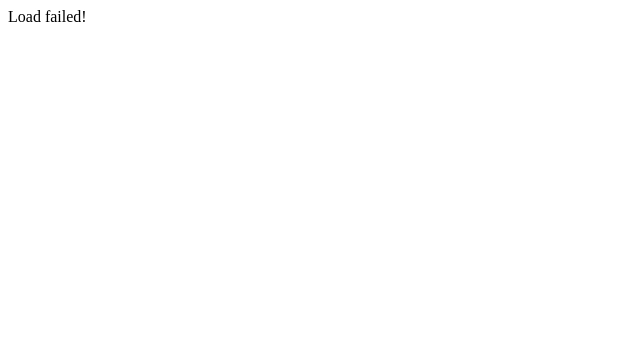
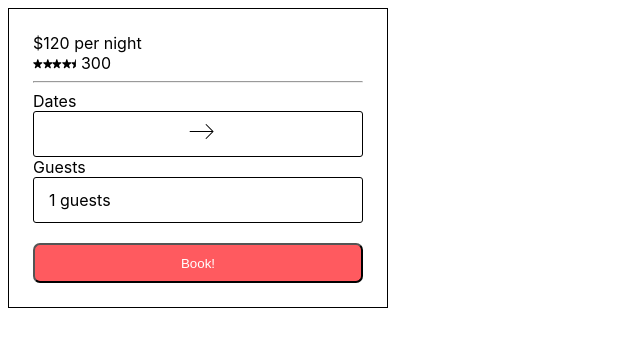
Before and after one commit to lodge-io/booking-module, a React app: page / in a window 1280 px wide. Shown: the top 346 px of the page, without its empty margins (0-640 px from the left). Built offline with nearby package versions, Linux system fonts and the light colour scheme; no server answers; the HTML template or start-up script is replaced by a standard one.

Commit message:
Refactor to more easily be cloned and run

```diff
--- a/client/src/App.jsx
+++ b/client/src/App.jsx
@@ -1,7 +1,7 @@
 import React from 'react';
 import ReactDOM from 'react-dom';
 import Booking from './components/Booking.jsx';
-
+console.log('asdfasdf');
 const listing = {
   id: 123,
   requirements: [],
@@ -13,5 +13,5 @@ const listing = {
   bookings: [],
 };
 
-ReactDOM.render(<Booking id={11} />,
-  document.querySelector('#app'));
+ReactDOM.render(<Booking listing={listing} id={11} />,
+  document.querySelector('#booking-module'));
--- a/client/src/components/Booking.jsx
+++ b/client/src/components/Booking.jsx
@@ -79,7 +79,7 @@ class Booking extends React.Component {
   componentDidMount() {
     const { listing, id } = this.state;
     if (!listing) {
-      fetch(`/listings/${id}`)
+      fetch(`http://localhost:3000/listings/${id}`)
         .then(res => res.json())
         .then((newListing) => {
           newListing.bookings.forEach((booking) => {
@@ -211,7 +211,7 @@ class Booking extends React.Component {
       calOpen, listing, selecting, startDate, endDate, loadFailed, guestSelectOpen, guests,
     } = this.state;
     if (loadFailed) {
-      return <div>Load failed!</div>;
+      return <div>Load failed!2</div>;
     }
     if (!listing) {
       return <div>listing loading</div>;
```
Also changed, not shown: 2 other files (tests, documents, lock files or other folders).
